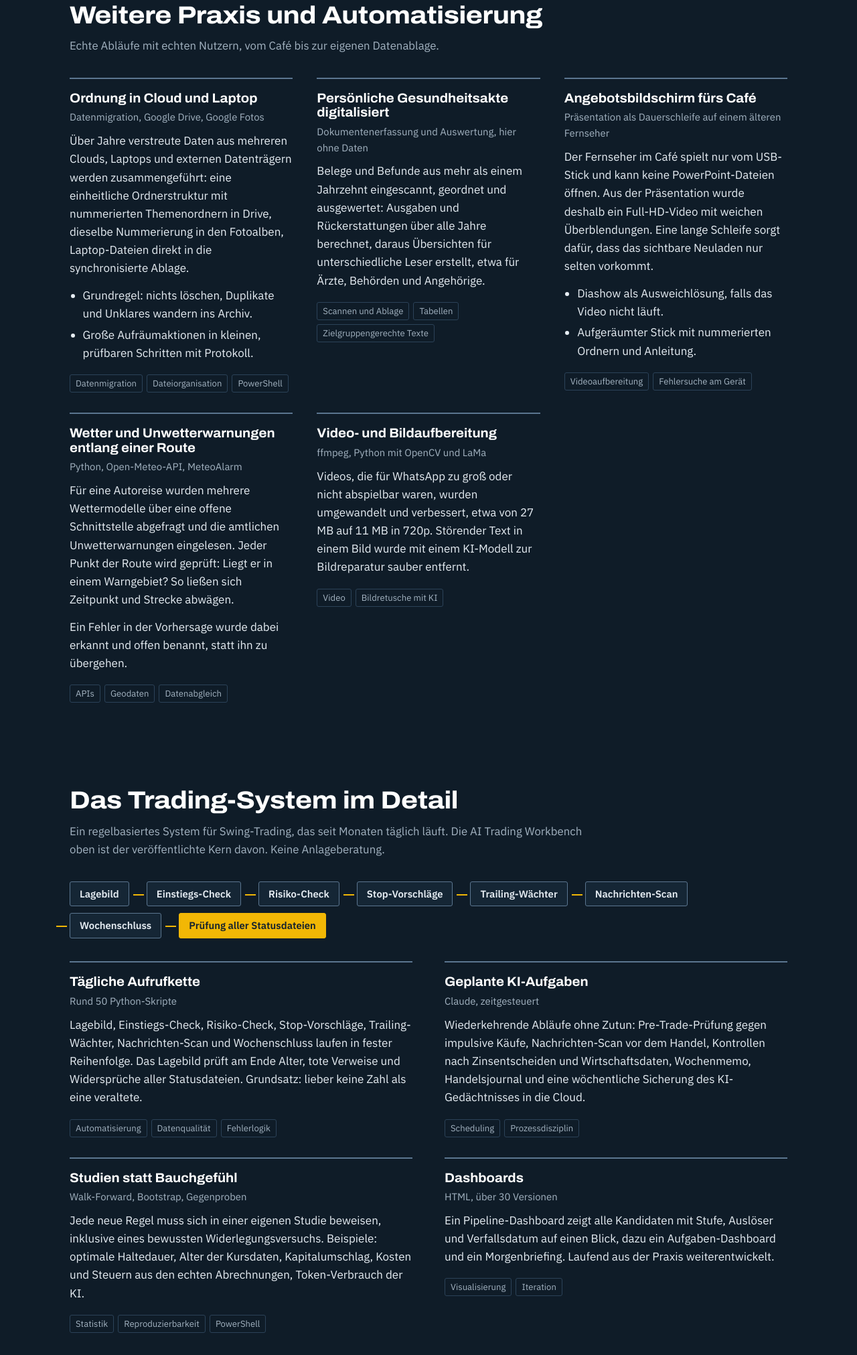
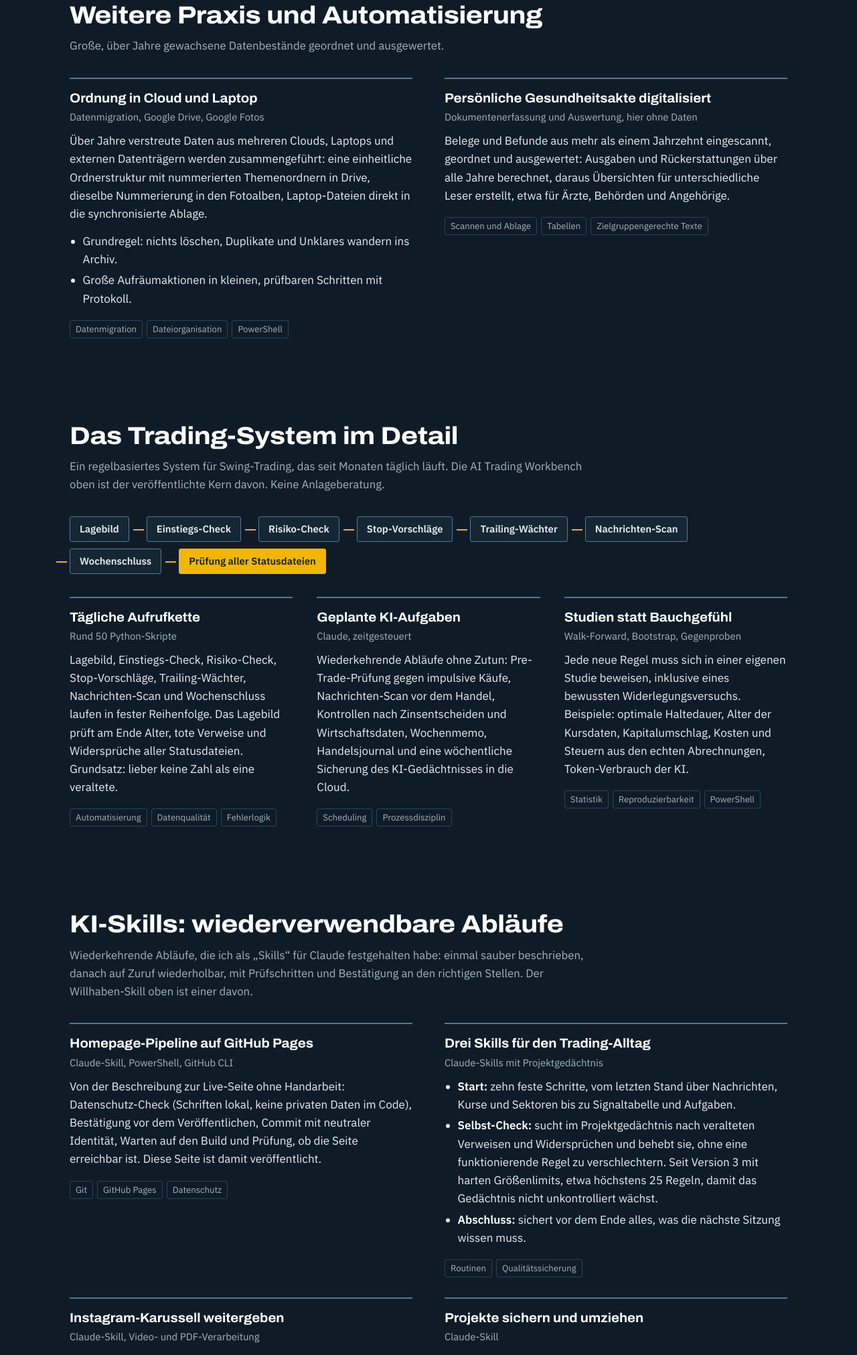
Before and after one commit to guenter-kohlhofer/portfolio, a plain HTML site: page index.html in a window 1280 px wide. Shown: the part 4528-6551 px from the top of the page at 67% size. Drawn offline with Linux system fonts and the light colour scheme.

Commit message:
Kleine Projekte entfernt, Fokus auf erwaehnenswerte

```diff
--- a/index.html
+++ b/index.html
@@ -378,9 +378,9 @@
 <section class="abschnitt wrap" id="praxis">
   <div class="kopf">
     <h2>Weitere Praxis und Automatisierung</h2>
-    <p>Echte Abläufe mit echten Nutzern, vom Café bis zur eigenen Datenablage.</p>
+    <p>Große, über Jahre gewachsene Datenbestände geordnet und ausgewertet.</p>
   </div>
-  <div class="liste drei">
+  <div class="liste">
     <article class="eintrag">
       <h3>Ordnung in Cloud und Laptop</h3>
       <p class="art">Datenmigration, Google Drive, Google Fotos</p>
@@ -397,29 +397,6 @@
       <p>Belege und Befunde aus mehr als einem Jahrzehnt eingescannt, geordnet und ausgewertet: Ausgaben und Rückerstattungen über alle Jahre berechnet, daraus Übersichten für unterschiedliche Leser erstellt, etwa für Ärzte, Behörden und Angehörige.</p>
       <ul class="marken"><li>Scannen und Ablage</li><li>Tabellen</li><li>Zielgruppengerechte Texte</li></ul>
     </article>
-    <article class="eintrag">
-      <h3>Angebotsbildschirm fürs Café</h3>
-      <p class="art">Präsentation als Dauerschleife auf einem älteren Fernseher</p>
-      <p>Der Fernseher im Café spielt nur vom USB-Stick und kann keine PowerPoint-Dateien öffnen. Aus der Präsentation wurde deshalb ein Full-HD-Video mit weichen Überblendungen. Eine lange Schleife sorgt dafür, dass das sichtbare Neuladen nur selten vorkommt.</p>
-      <ul>
-        <li>Diashow als Ausweichlösung, falls das Video nicht läuft.</li>
-        <li>Aufgeräumter Stick mit nummerierten Ordnern und Anleitung.</li>
-      </ul>
-      <ul class="marken"><li>Videoaufbereitung</li><li>Fehlersuche am Gerät</li></ul>
-    </article>
-    <article class="eintrag">
-      <h3>Wetter und Unwetterwarnungen entlang einer Route</h3>
-      <p class="art">Python, Open-Meteo-API, MeteoAlarm</p>
-      <p>Für eine Autoreise wurden mehrere Wettermodelle über eine offene Schnittstelle abgefragt und die amtlichen Unwetterwarnungen eingelesen. Jeder Punkt der Route wird geprüft: Liegt er in einem Warngebiet? So ließen sich Zeitpunkt und Strecke abwägen.</p>
-      <p>Ein Fehler in der Vorhersage wurde dabei erkannt und offen benannt, statt ihn zu übergehen.</p>
-      <ul class="marken"><li>APIs</li><li>Geodaten</li><li>Datenabgleich</li></ul>
-    </article>
-    <article class="eintrag">
-      <h3>Video- und Bildaufbereitung</h3>
-      <p class="art">ffmpeg, Python mit OpenCV und LaMa</p>
-      <p>Videos, die für WhatsApp zu groß oder nicht abspielbar waren, wurden umgewandelt und verbessert, etwa von 27 MB auf 11 MB in 720p. Störender Text in einem Bild wurde mit einem KI-Modell zur Bildreparatur sauber entfernt.</p>
-      <ul class="marken"><li>Video</li><li>Bildretusche mit KI</li></ul>
-    </article>
   </div>
 </section>
 
@@ -431,7 +408,7 @@
   <ol class="kette" aria-label="Tägliche Aufrufkette">
     <li>Lagebild</li><li>Einstiegs-Check</li><li>Risiko-Check</li><li>Stop-Vorschläge</li><li>Trailing-Wächter</li><li>Nachrichten-Scan</li><li>Wochenschluss</li><li class="pruef">Prüfung aller Statusdateien</li>
   </ol>
-  <div class="liste">
+  <div class="liste drei">
     <article class="eintrag">
       <h3>Tägliche Aufrufkette</h3>
       <p class="art">Rund 50 Python-Skripte</p>
@@ -449,12 +426,6 @@
       <p class="art">Walk-Forward, Bootstrap, Gegenproben</p>
       <p>Jede neue Regel muss sich in einer eigenen Studie beweisen, inklusive eines bewussten Widerlegungsversuchs. Beispiele: optimale Haltedauer, Alter der Kursdaten, Kapitalumschlag, Kosten und Steuern aus den echten Abrechnungen, Token-Verbrauch der KI.</p>
       <ul class="marken"><li>Statistik</li><li>Reproduzierbarkeit</li><li>PowerShell</li></ul>
-    </article>
-    <article class="eintrag">
-      <h3>Dashboards</h3>
-      <p class="art">HTML, über 30 Versionen</p>
-      <p>Ein Pipeline-Dashboard zeigt alle Kandidaten mit Stufe, Auslöser und Verfallsdatum auf einen Blick, dazu ein Aufgaben-Dashboard und ein Morgenbriefing. Laufend aus der Praxis weiterentwickelt.</p>
-      <ul class="marken"><li>Visualisierung</li><li>Iteration</li></ul>
     </article>
   </div>
 </section>
@@ -591,7 +562,7 @@
     </div>
     <a class="schau" href="https://traderadarat.github.io/eieruhranbeter/" rel="noopener"><img src="img/eieruhranbeter.jpg" alt="Startseite der Eieruhranbeter mit Sanduhr" loading="lazy" width="1200" height="750"></a>
   </article>
-  <div class="liste drei">
+  <div class="liste">
     <article class="eintrag">
       <h3>Geli's Holzwerkstatt</h3>
       <p class="art">Website eines Familienbetriebs</p>
@@ -607,20 +578,6 @@
       <p>Schritt-für-Schritt-Lernseite, mit der eine Person ohne Vorkenntnisse den Umgang mit dem Computer lernt: Zehnfingersystem als Spiel, Maus, Tastenkürzel, Übungs-Word und -Excel, Dateien und sichere E-Mails. Der Fortschritt wird nur im eigenen Browser gespeichert.</p>
       <ul class="marken"><li>Didaktik</li><li>localStorage</li></ul>
       <p class="mehr"><a href="https://traderadarat.github.io/harry/" rel="noopener">Lernseite ansehen</a></p>
-    </article>
-    <article class="eintrag">
-      <h3>Kleine Werkzeuge</h3>
-      <p class="art">HTML, JavaScript</p>
-      <ul>
-        <li>Punktezähler für ein Kartenspiel mit sechs Personen, mit Sprachausgabe</li>
-        <li>Abo-Verwaltung als installierbare Web-App (PWA)</li>
-        <li>Konverter, der Beiträge von X für Facebook umformatiert</li>
-        <li>Fahrtenbuch, das die Kosten eines geteilten Autos fair aufteilt</li>
-        <li>Trainingspläne als persönliche Webseiten</li>
-        <li>Finanzübersicht als Excel-Vorlage mit vier verknüpften, selbst rechnenden Blättern, erzeugt mit Python</li>
-        <li>Posteingangs-Analyse über den Gmail-Connector: rund 85 % der ungelesenen Mails als Newsletter oder Werbung erkannt, aufbereitet als Dashboard mit Aufgabenliste</li>
-      </ul>
-      <ul class="marken"><li>PWA</li><li>Web Speech API</li><li>openpyxl</li><li>Gmail-Connector</li></ul>
     </article>
   </div>
 </section>
```
Also changed, not shown: 1 other file.
